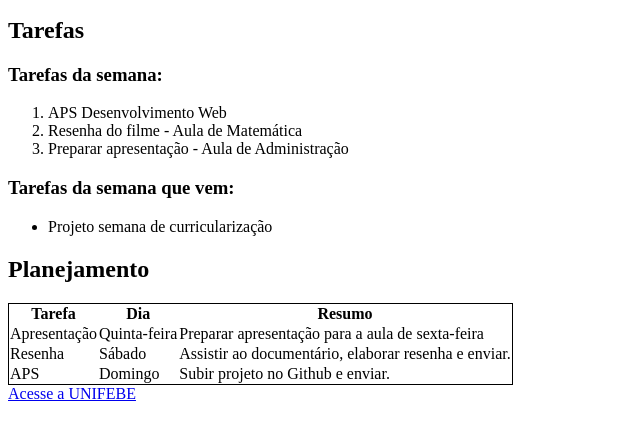
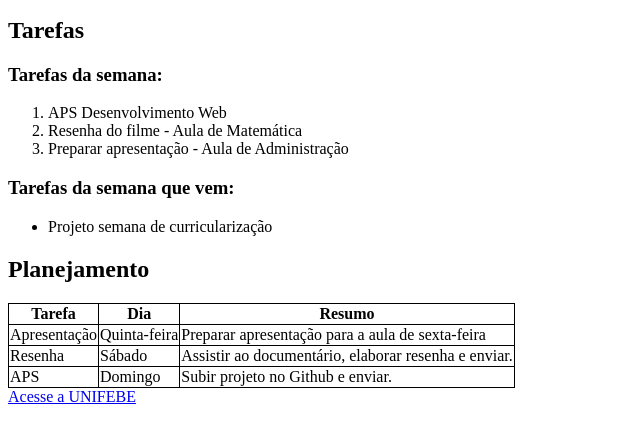
Before and after one commit to sarahfrainer/APS-Desenvolvimento-Web, a plain HTML site: page agenda_estudos.html in a window 1280 px wide. Shown: the part 233-676 px from the top of the page, without its empty margins (0-640 px from the left). Drawn offline with Linux system fonts and the light colour scheme.

Commit message:
novas-configurações

```diff
--- a/agenda_estudos.html
+++ b/agenda_estudos.html
@@ -48,26 +48,26 @@
     <table style="border: 1px solid black; border-collapse: collapse;">
         <thead>
             <tr>
-                <th>Tarefa</th>
-                <th>Dia</th>
-                <th>Resumo</th>
+                <th style="border: 1px solid black;">Tarefa</th>
+                <th style="border: 1px solid black;">Dia</th>
+                <th style="border: 1px solid black;">Resumo</th>
             </tr>
         </thead>
         <tbody>
             <tr>
-                <td>Apresentação</td>
-                <td>Quinta-feira</td>
-                <td>Preparar apresentação para a aula de sexta-feira</td>
+                <td style="border: 1px solid black;">Apresentação</td>
+                <td style="border: 1px solid black;">Quinta-feira</td>
+                <td style="border: 1px solid black;">Preparar apresentação para a aula de sexta-feira</td>
             </tr>
             <tr>
-                <td>Resenha</td>
-                <td>Sábado</td>
-                <td>Assistir ao documentário, elaborar resenha e enviar.</td>
+                <td style="border: 1px solid black;">Resenha</td>
+                <td style="border: 1px solid black;">Sábado</td>
+                <td style="border: 1px solid black;">Assistir ao documentário, elaborar resenha e enviar.</td>
             </tr>
             <tr>
-                <td>APS</td>
-                <td>Domingo</td>
-                <td>Subir projeto no Github e enviar.</td>
+                <td style="border: 1px solid black;">APS</td>
+                <td style="border: 1px solid black;">Domingo</td>
+                <td style="border: 1px solid black;">Subir projeto no Github e enviar.</td>
             </tr>
         </tbody>
     </table>
```
